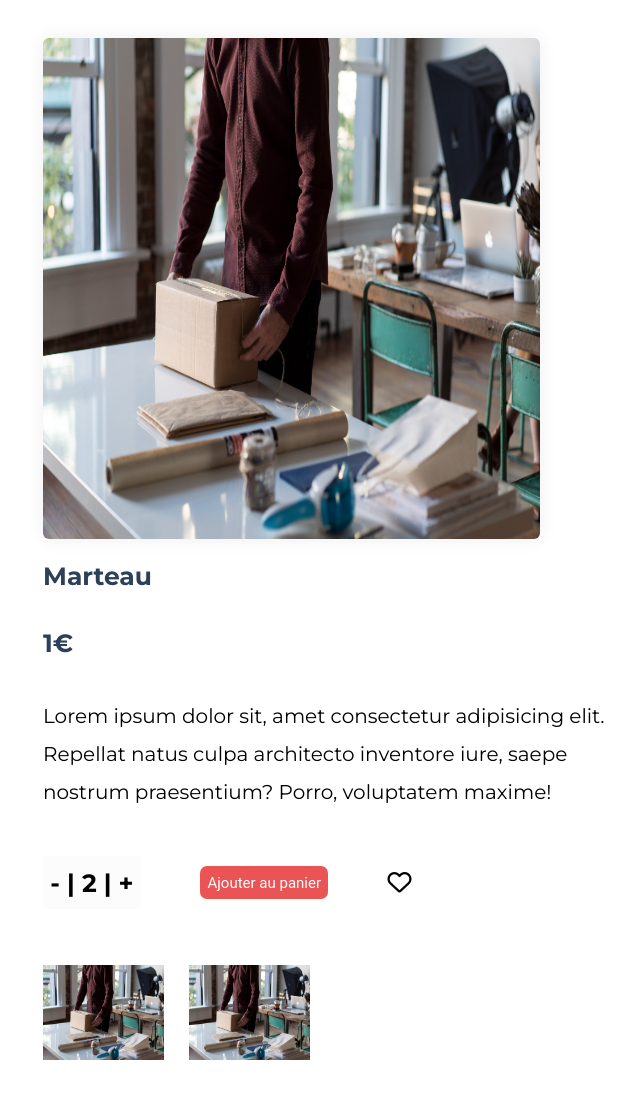
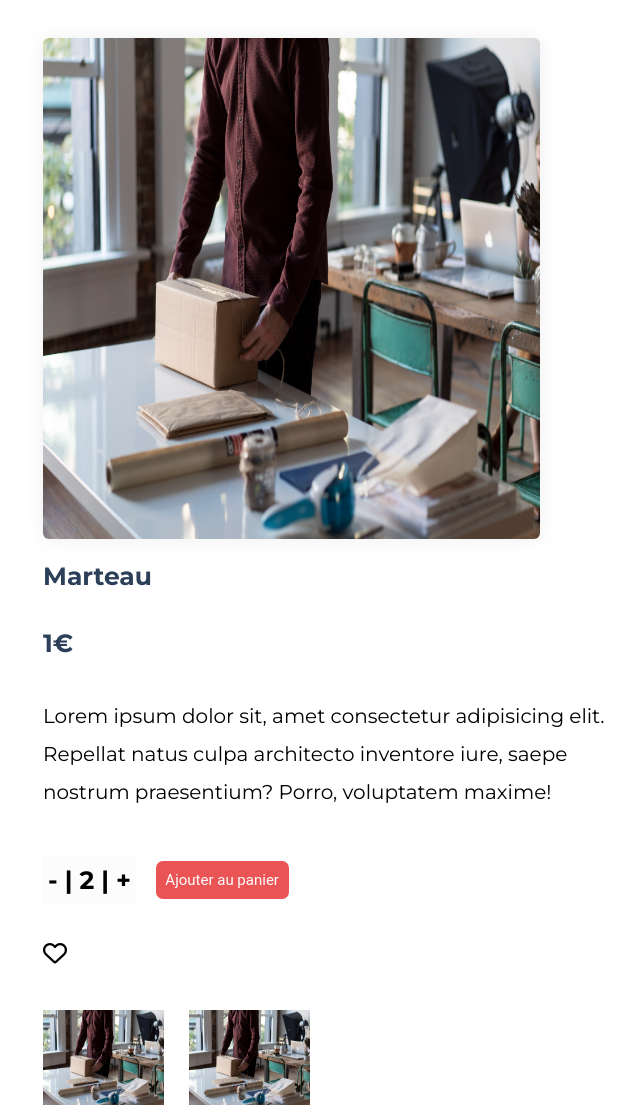
Before and after one commit to Kamila-Koz/Projet-Prixba, a website built with webpack: page src/product.html in a window 1280 px wide. Shown: the whole page, without its empty margins (85-725 px from the left). Before the commit the page ends 1064 px from the top, so only its background shows below. Built offline with nearby package versions, Linux system fonts and the light colour scheme.

Commit message:
product : correction style css

```diff
--- a/src/styles/product.scss
+++ b/src/styles/product.scss
@@ -59,7 +59,8 @@
     flex-flow: row wrap;
     justify-content: space-between;
     align-items: center;
-    width: 60%;
+    width: 40%;
+
 }
 
 .product_bouton_plus-moins {
@@ -76,7 +77,7 @@
 .product_bouton_ajouter {
     background-color: $colorRed;
     border-radius: 7px;
-    padding: 2%;
+    padding: 4%;
     color: white;
     font-family: 'Roboto';
     font-style: normal;
```
